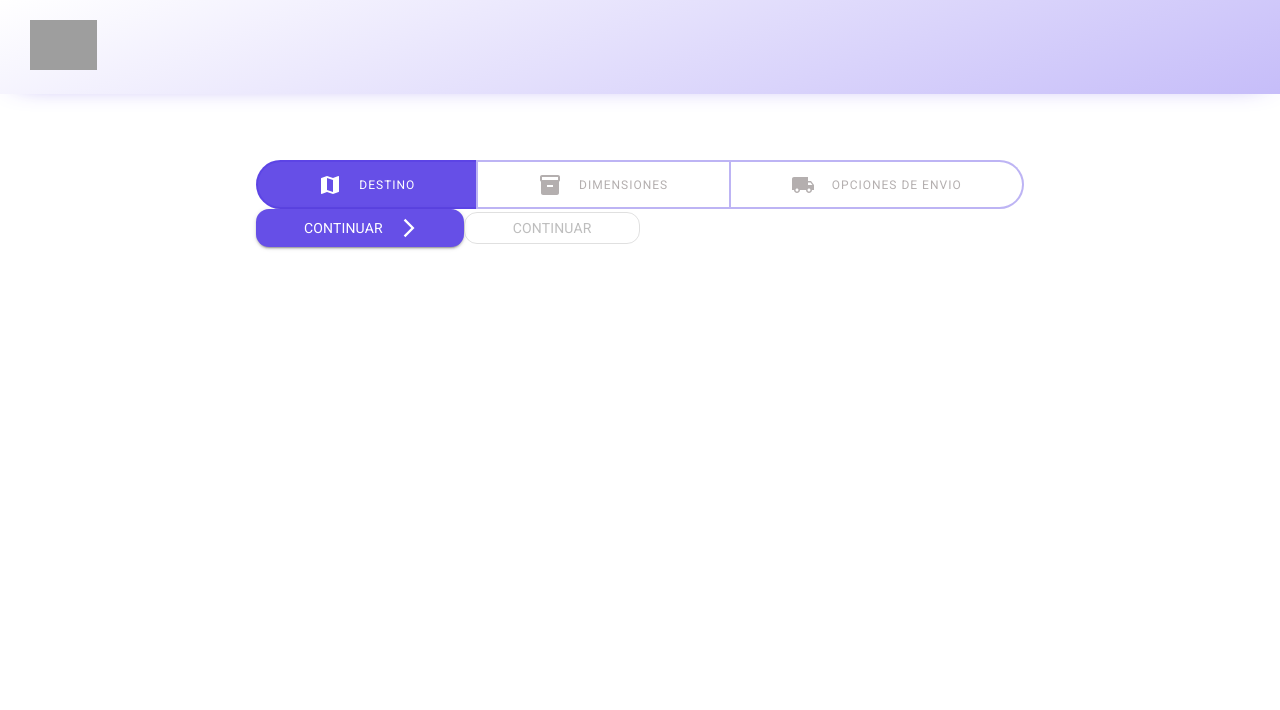
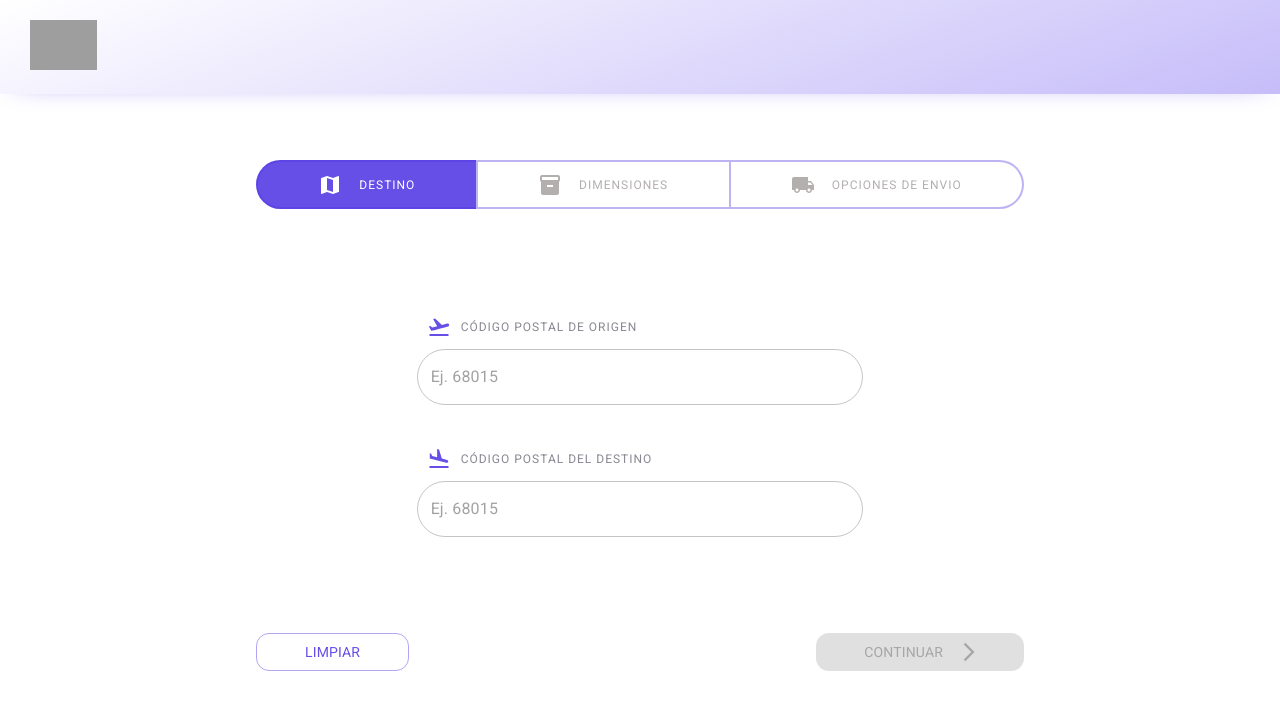
Before and after one commit to joseriosjose/Skydropx-challenge, a Next.js app: page / in a window 1280 px wide. Shown: the top 710 px of the page. Built offline with nearby package versions, Linux system fonts and the light colour scheme; grey boxes are pictures that could not be loaded.

Commit message:
DestinationForm  / Input

```diff
--- a/src/components/Button/Button.tsx
+++ b/src/components/Button/Button.tsx
@@ -1,6 +1,5 @@
 import React from "react";
 import { styled, Theme } from "@mui/material/styles";
-import { MUIStyledCommonProps } from "@mui/system";
 import MuiButton from "@mui/material/Button";
 import { ButtonProps } from "@mui/material/Button";
 import { Typography } from "@mui/material";
--- /dev/null
+++ b/src/components/DestinationForm/DestinationForm.tsx
@@ -0,0 +1,27 @@
+import React, { Fragment } from "react";
+import FlightTakeoffIcon from "@mui/icons-material/FlightTakeoff";
+import FlightLandIcon from "@mui/icons-material/FlightLand";
+import { Input } from "components";
+
+const DestinationForm = () => {
+  return (
+    <Fragment>
+      <Input
+        variant="outlined"
+        icon={FlightTakeoffIcon}
+        label="Código postal de origen"
+        fullWidth
+        placeholder="Ej. 68015"
+      />
+      <Input
+        variant="outlined"
+        icon={FlightLandIcon}
+        label="Código postal del destino"
+        fullWidth
+        placeholder="Ej. 68015"
+      />
+    </Fragment>
+  );
+};
+
+export default DestinationForm;
--- /dev/null
+++ b/src/components/DestinationForm/index.ts
@@ -0,0 +1 @@
+export {default} from "./DestinationForm";
--- /dev/null
+++ b/src/components/Input/Input.tsx
@@ -0,0 +1,42 @@
+import React from "react";
+import { styled, Theme } from "@mui/material/styles";
+import { SvgIcon, Typography } from "@mui/material";
+import TextField from "@mui/material/TextField";
+import { OutlinedTextFieldProps } from "@mui/material/TextField";
+
+export interface InputWrapperProps extends OutlinedTextFieldProps {
+  icon: typeof SvgIcon;
+}
+
+const InputWrapper = styled(TextField)(({ theme }) => ({
+  [`& fieldset`]: {
+    borderRadius: 30,
+  },
+}));
+
+const ContainerInputWrapper = styled("div")(({ theme }) => ({
+  svg: {
+    verticalAlign: "middle",
+    color: theme.palette.primary.main,
+    margin: 10,
+    display: "inline-block",
+  },
+}));
+
+const TitleInputWrapper = styled(Typography)(({ theme }) => ({
+  display: "inline-block",
+  color: "#898791",
+}));
+
+const Input = ({ label, placeholder, icon, ...props }: InputWrapperProps) => {
+  const Icon = icon;
+  return (
+    <ContainerInputWrapper>
+      <Icon />
+      <TitleInputWrapper variant="overline">{label}</TitleInputWrapper>
+      <InputWrapper size="medium" placeholder={placeholder} {...props} />
+    </ContainerInputWrapper>
+  );
+};
+
+export default Input;
--- /dev/null
+++ b/src/components/Input/index.ts
@@ -0,0 +1 @@
+export {default} from "./Input";
--- a/src/components/StepForm/StepForm.tsx
+++ b/src/components/StepForm/StepForm.tsx
@@ -3,14 +3,26 @@ import StepHeader from "components/StepHeader";
 import MapIcon from "@mui/icons-material/Map";
 import InventoryIcon from "@mui/icons-material/Inventory";
 import LocalShippingIcon from "@mui/icons-material/LocalShipping";
-import { styled } from "@mui/material/styles";
-import Button from "components/Button";
+import { styled, Theme } from "@mui/material/styles";
+import { Button } from "components";
 import ArrowForwardIosIcon from "@mui/icons-material/ArrowForwardIos";
+import { Typography } from "@mui/material";
+import DestinationForm from "components/DestinationForm";
 
 const steps = [
-  { id: 0, icono: MapIcon, texto: "destino" },
-  { id: 1, icono: InventoryIcon, texto: "dimensiones" },
-  { id: 2, icono: LocalShippingIcon, texto: "opciones de envio" },
+  { id: 0, icono: MapIcon, texto: "destino", subTitle: "Datos de envio" },
+  {
+    id: 1,
+    icono: InventoryIcon,
+    texto: "dimensiones",
+    subTitle: "Datos del paquete",
+  },
+  {
+    id: 2,
+    icono: LocalShippingIcon,
+    texto: "opciones de envio",
+    subTitle: "Opciones de envio",
+  },
 ];
 
 const StepForm = () => {
@@ -19,6 +31,36 @@ const StepForm = () => {
     flexWrap: "wrap",
     justifyContent: "space-between",
   }));
+
+  const StepContainerWrapper = styled("div")(({ theme }) => ({
+    display: "grid",
+    gap: theme.spacing(4),
+    justifyContent: "center",
+    gridAutoRows: "auto",
+    marginTop: theme.spacing(12),
+    marginBottom: theme.spacing(12),
+    [(theme as Theme).breakpoints.down("md")]: {
+      marginTop: theme.spacing(5),
+      marginBottom: theme.spacing(9),
+    },
+  }));
+
+  const StepActionsWrapper = styled("div")(({ theme }) => ({
+    display: "flex",
+    flexWrap: "wrap",
+    justifyContent: "space-between",
+  }));
+
+  const StepTitleMovilWrapper = styled(Typography)(({ theme }) => ({
+    display: "none",
+    [(theme as Theme).breakpoints.down("md")]: {
+      display: "block",
+      textAlign: "center",
+      marginTop: theme.spacing(2),
+      color: "#04142a",
+    },
+  }));
+
   const [currentStep, setcurrentStep] = useState(0);
 
   return (
@@ -35,13 +77,24 @@ const StepForm = () => {
           );
         })}
       </StepsHeaders>
+
+      <StepTitleMovilWrapper variant="button" align="center">
+        {steps.find((step) => step.id === currentStep)?.subTitle}
+      </StepTitleMovilWrapper>
+
+      <StepContainerWrapper>
+        <DestinationForm />
+      </StepContainerWrapper>
+      <StepActionsWrapper>
+        <Button buttonType="secondary" text="Limpiar" />
         <Button
           buttonType="primary"
           text="Continuar"
           size="large"
+          disabled
           endIcon={<ArrowForwardIosIcon />}
         />
-      <Button buttonType="secondary" text="Continuar" disabled />
+      </StepActionsWrapper>
     </Fragment>
   );
 };
--- a/src/components/StepHeader/StepHeader.tsx
+++ b/src/components/StepHeader/StepHeader.tsx
@@ -54,12 +54,10 @@ const StepHeaderWrapper = styled("div")(
 const StepHeader = ({ icon, text, selected, ...props }: StepHeaderProps) => {
   const Icon = icon;
   return (
-    <Fragment>
-      <StepHeaderWrapper selected={selected}>
-        <Icon />
-        <Typography variant="overline"> {text}</Typography>
-      </StepHeaderWrapper>
-    </Fragment>
+    <StepHeaderWrapper selected={selected}>
+      <Icon />
+      <Typography variant="overline"> {text}</Typography>
+    </StepHeaderWrapper>
   );
 };
 
--- a/src/components/index.ts
+++ b/src/components/index.ts
@@ -7,3 +7,7 @@ export {default as StepForm} from "./StepForm";
 export * from "./StepForm";
 export {default as Button} from "./Button";
 export * from "./Button";
+export {default as Input} from "./Input";
+export * from "./Input";
+export {default as DestinationForm} from "./DestinationForm";
+export * from "./DestinationForm";
```
Lines whose indentation alone changed are shown as unchanged.
